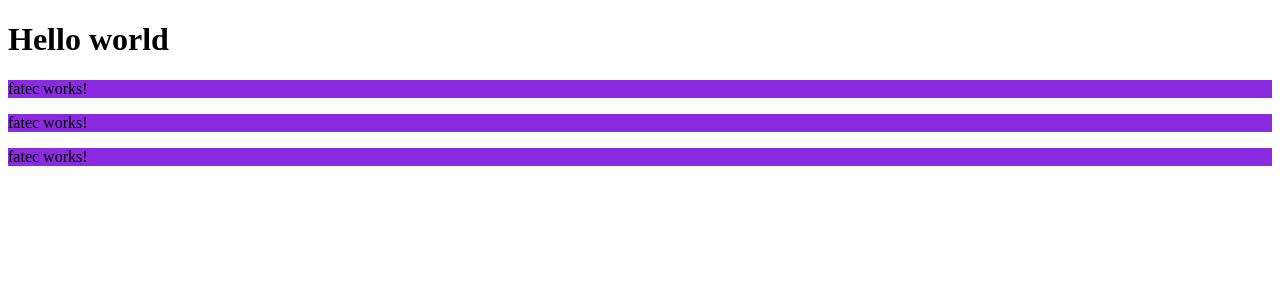
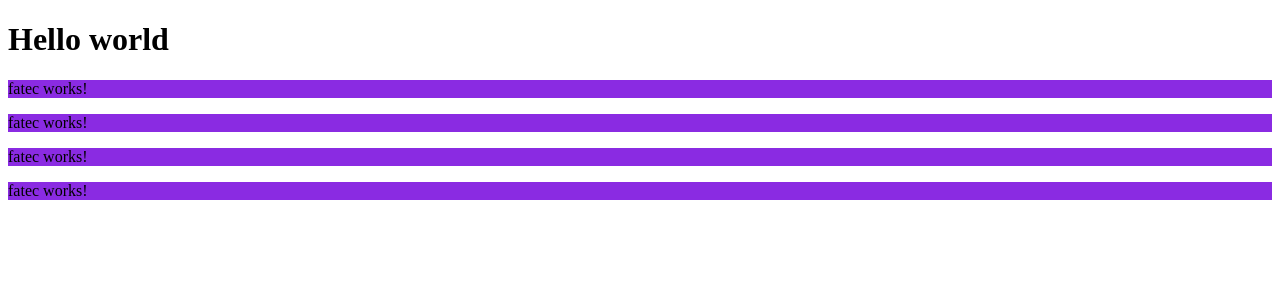
Before and after one commit to Ana-Rodrigs/myapp, an Angular app: page / in a window 1280 px wide. Shown: the top 300 px of the page. Built offline with nearby package versions, Linux system fonts and the light colour scheme.

Commit message:
initial commit

```diff
--- a/src/app/app.component.html
+++ b/src/app/app.component.html
@@ -2,3 +2,4 @@
 <app-fatec></app-fatec>
 <app-fatec></app-fatec>
 <app-fatec></app-fatec>
+<app-fatec></app-fatec>
```
